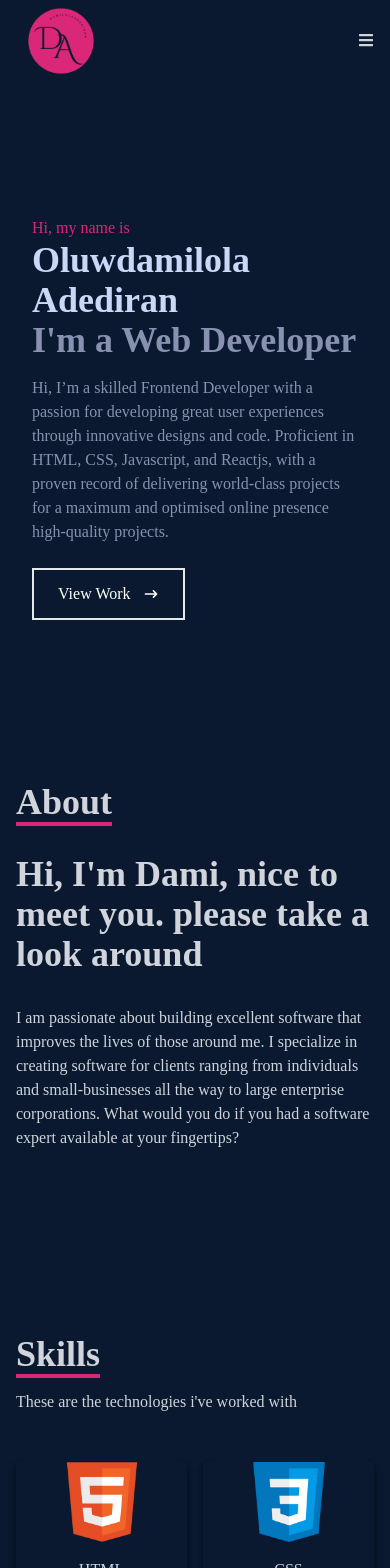
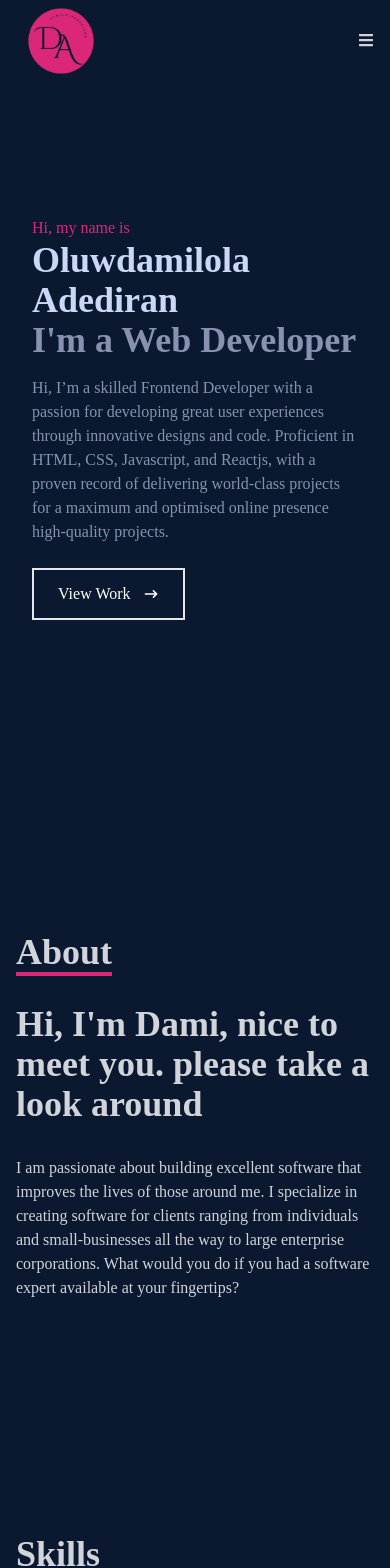
Before and after one commit to Dammysaina/portfolio, a React (Create React App) app: page / in a window 390 px wide. Shown: the top 1568 px of the page. Built offline with nearby package versions, Linux system fonts and the light colour scheme.

Commit message:
responsiveness

```diff
--- a/src/components/About.jsx
+++ b/src/components/About.jsx
@@ -3,7 +3,7 @@ import React from "react";
 const About = () => {
   return (
     <div name="about" className="w-full h-screen bg-[#0a192f] text-gray-300">
-      <div className="flex flex-col justify-center items-center w-full h-full mt-[-300px]">
+      <div className="flex flex-col justify-center items-center w-full h-full mt-[-150px]">
         <div className="max-w-[1000px] w-full grid grid-cols-2 gap-8">
           <div className="sm:text-right pb-8 pl-4">
             <p className="text-4xl font-bold inline border-b-4 border-pink-600">
--- a/src/components/Skills.jsx
+++ b/src/components/Skills.jsx
@@ -15,7 +15,7 @@ const Skills = () => {
   return (
     <div name="skills" className="bg-[#0a192f] text-gray-300 w-full h-screen">
       {/* Container*/}
-      <div className="max-w-[1000px] mx-auto p-4 flex flex-col justify-center w-full h-full mt-[-100px]">
+      <div className="max-w-[1000px] mx-auto p-4 flex flex-col justify-center w-full h-full mt-[-50px]">
         <div>
           <p className=" font-bold inline border-b-4 border-pink-600 text-4xl">
             Skills
```
